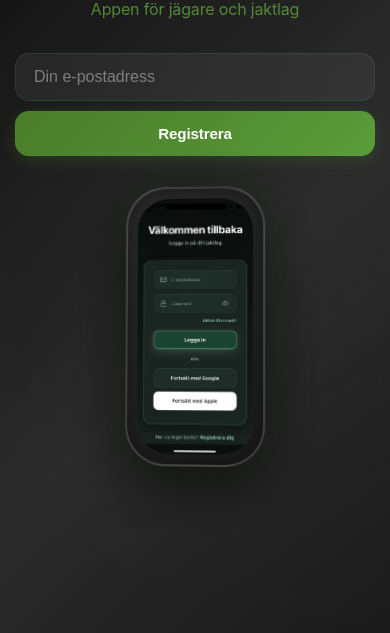
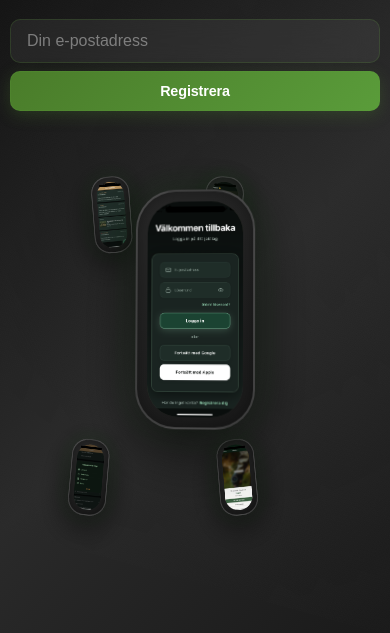
Before and after one commit to Stekaka/jaktappen-pre-register, a website: page index.html in a window 390 px wide. Shown: the part 211-844 px from the top of the page. Drawn offline with Linux system fonts and the light colour scheme; no server answers.

Commit message:
Show all phones on mobile and remove scroll - make mobile more interesting

```diff
--- a/styles.css
+++ b/styles.css
@@ -510,7 +510,7 @@ body::before {
     }
 
     .container {
-        padding: 20px 15px;
+        padding: 15px 12px;
         min-height: 100vh;
         max-height: 100vh;
         overflow: hidden;
@@ -519,14 +519,14 @@ body::before {
     }
 
     .main-content {
-        gap: 25px;
+        gap: 20px;
         grid-template-columns: 1fr;
         width: 100%;
         max-height: 100vh;
     }
 
     .left-content {
-        gap: 20px;
+        gap: 15px;
         order: 1;
         text-align: center;
     }
@@ -540,14 +540,14 @@ body::before {
     }
 
     .app-title {
-        font-size: 2.5rem;
-        margin-bottom: 10px;
+        font-size: 2.2rem;
+        margin-bottom: 8px;
         line-height: 1.1;
     }
 
     .app-tagline {
-        font-size: 1.1rem;
-        margin-bottom: 20px;
+        font-size: 1rem;
+        margin-bottom: 15px;
         line-height: 1.3;
     }
 
@@ -557,79 +557,9 @@ body::before {
     }
 
     .phones-showcase {
-        height: 350px;
+        height: 400px;
         justify-content: center;
-    }
-
-    .phone-large {
-        width: 160px;
-        height: 320px;
-    }
-
-    .phone-central {
-        margin-left: -80px;
-        margin-top: -160px;
-    }
-
-    .phone-top-right,
-    .phone-bottom-right,
-    .phone-top-right-2,
-    .phone-bottom-right-2 {
-        display: none; /* Dölj små telefoner på mobil */
-    }
-
-    .signup-form {
-        gap: 12px;
-    }
-
-    .signup-form input {
-        padding: 16px 20px;
-        font-size: 16px; /* Förhindra zoom på iOS */
-        border-radius: 14px;
-    }
-
-    .signup-form button {
-        padding: 16px 24px;
-        font-size: 1rem;
-        border-radius: 14px;
-    }
-
-    .success-message {
-        font-size: 0.9rem;
-        margin-top: 12px;
-    }
-}
-
-@media (max-width: 480px) {
-    .container {
-        padding: 15px 15px;
-        min-height: 100vh;
-        max-height: 100vh;
-        overflow: hidden;
-    }
-
-    .main-content {
-        gap: 20px;
-    }
-
-    .left-content {
-        gap: 18px;
-    }
-
-    .app-title {
-        font-size: 2rem;
-        line-height: 1.1;
-        margin-bottom: 8px;
-    }
-
-    .app-tagline {
-        font-size: 1rem;
-        margin-bottom: 15px;
-        line-height: 1.3;
-    }
-
-    .phones-showcase {
-        height: 280px;
+        padding: 0 10px;
     }
 
     .phone-large {
@@ -637,9 +567,53 @@ body::before {
         height: 280px;
     }
 
+    .phone-small {
+        width: 80px;
+        height: 160px;
+    }
+
     .phone-central {
         margin-left: -70px;
         margin-top: -140px;
+        z-index: 5;
+    }
+
+    /* Visa små telefoner på mobil - kompakt layout */
+    .phone-top-right {
+        display: block;
+        z-index: 2;
+        left: 45%;
+        top: 5%;
+        transform: perspective(600px) rotateY(-10deg) rotateX(-6deg) rotateZ(6deg) scale(0.6);
+    }
+
+    .phone-bottom-right {
+        display: block;
+        z-index: 3;
+        left: 50%;
+        top: 75%;
+        transform: perspective(600px) rotateY(-12deg) rotateX(8deg) rotateZ(-8deg) scale(0.6);
+    }
+
+    .phone-top-right-2 {
+        display: block;
+        z-index: 2;
+        left: 20%;
+        top: 5%;
+        transform: perspective(600px) rotateY(10deg) rotateX(-6deg) rotateZ(-6deg) scale(0.6);
+    }
+
+    .phone-bottom-right-2 {
+        display: block;
+        z-index: 3;
+        left: 15%;
+        top: 75%;
+        transform: perspective(600px) rotateY(12deg) rotateX(8deg) rotateZ(8deg) scale(0.6);
+    }
+
+    .phone-bottom-right-2 .phone {
+        width: 80px;
+        height: 160px;
     }
 
     .signup-form {
@@ -648,12 +622,14 @@ body::before {
 
     .signup-form input {
         padding: 14px 18px;
-        font-size: 16px;
+        font-size: 16px; /* Förhindra zoom på iOS */
+        border-radius: 12px;
     }
 
     .signup-form button {
-        padding: 14px 20px;
+        padding: 14px 22px;
         font-size: 0.95rem;
+        border-radius: 12px;
     }
 
     .success-message {
@@ -661,3 +637,104 @@ body::before {
         margin-top: 10px;
     }
 }
+
+@media (max-width: 480px) {
+    .container {
+        padding: 12px 10px;
+        min-height: 100vh;
+        max-height: 100vh;
+        overflow: hidden;
+    }
+
+    .main-content {
+        gap: 15px;
+    }
+
+    .left-content {
+        gap: 12px;
+    }
+
+    .app-title {
+        font-size: 1.8rem;
+        line-height: 1.1;
+        margin-bottom: 6px;
+    }
+
+    .app-tagline {
+        font-size: 0.95rem;
+        margin-bottom: 12px;
+        line-height: 1.3;
+    }
+
+    .phones-showcase {
+        height: 350px;
+        padding: 0 5px;
+    }
+
+    .phone-large {
+        width: 120px;
+        height: 240px;
+    }
+
+    .phone-small {
+        width: 70px;
+        height: 140px;
+    }
+
+    .phone-central {
+        margin-left: -60px;
+        margin-top: -120px;
+        z-index: 5;
+    }
+
+    /* Visa små telefoner även på små skärmar */
+    .phone-top-right {
+        left: 48%;
+        top: 3%;
+        transform: perspective(500px) rotateY(-8deg) rotateX(-5deg) rotateZ(5deg) scale(0.55);
+    }
+
+    .phone-bottom-right {
+        left: 52%;
+        top: 78%;
+        transform: perspective(500px) rotateY(-10deg) rotateX(6deg) rotateZ(-6deg) scale(0.55);
+    }
+
+    .phone-top-right-2 {
+        left: 18%;
+        top: 3%;
+        transform: perspective(500px) rotateY(8deg) rotateX(-5deg) rotateZ(-5deg) scale(0.55);
+    }
+
+    .phone-bottom-right-2 {
+        left: 12%;
+        top: 78%;
+        transform: perspective(500px) rotateY(10deg) rotateX(6deg) rotateZ(6deg) scale(0.55);
+    }
+
+    .phone-bottom-right-2 .phone {
+        width: 70px;
+        height: 140px;
+    }
+
+    .signup-form {
+        gap: 8px;
+    }
+
+    .signup-form input {
+        padding: 12px 16px;
+        font-size: 16px;
+        border-radius: 10px;
+    }
+
+    .signup-form button {
+        padding: 12px 20px;
+        font-size: 0.9rem;
+        border-radius: 10px;
+    }
+
+    .success-message {
+        font-size: 0.8rem;
+        margin-top: 8px;
+    }
+}
```
